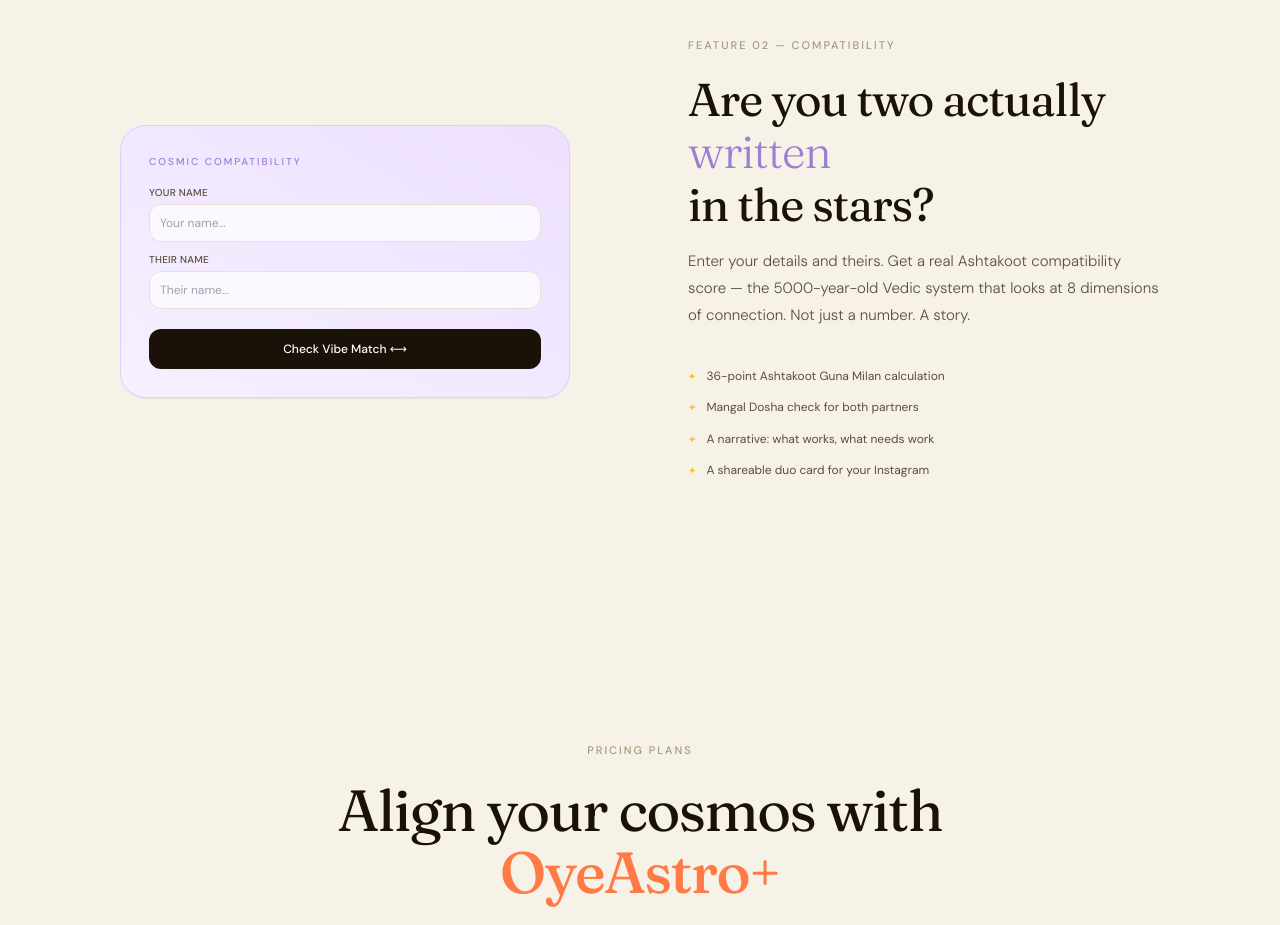
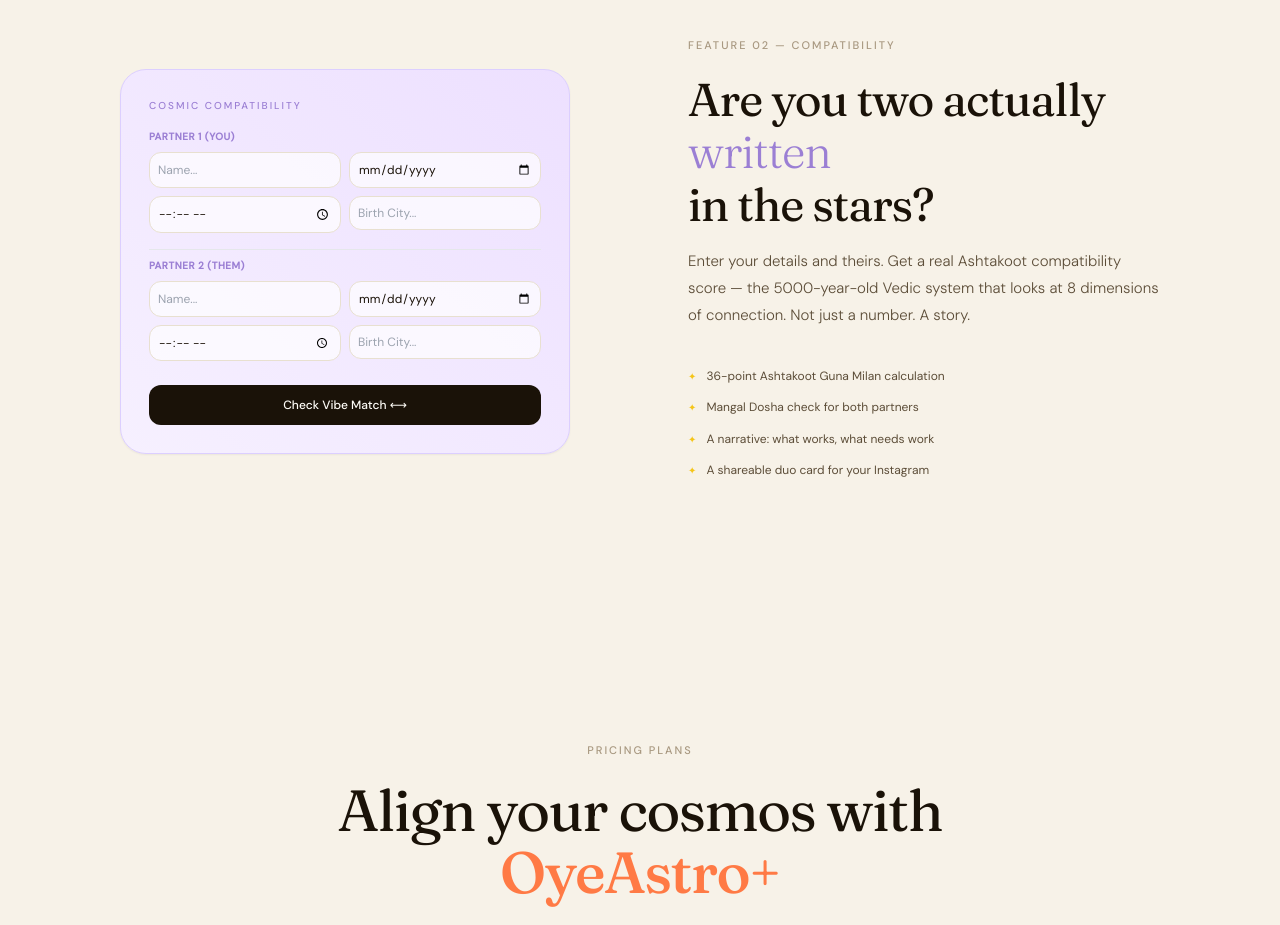
Before and after one commit to shivampandeyy97-cmd/oyeastro, a Next.js app in the folder oyeastro-next/: page / in a window 1280 px wide. Shown: the part 3400-4325 px from the top of the page. Built offline with nearby package versions, Linux system fonts and the light colour scheme.

Commit message:
fix: resolve geocoding CORS issue with a proxy endpoint, and implement full birth details compatibility form in page.tsx

```diff
--- a/oyeastro-next/src/app/page.tsx
+++ b/oyeastro-next/src/app/page.tsx
@@ -28,7 +28,20 @@
 
   // Compatibility State
   const [cName1, setCName1] = useState('')
+  const [cDate1, setCDate1] = useState('')
+  const [cTime1, setCTime1] = useState('')
+  const [cPlace1, setCPlace1] = useState('')
+  const [cSuggestions1, setCSuggestions1] = useState<any[]>([])
+  const [cShowSuggestions1, setCShowSuggestions1] = useState(false)
+
   const [cName2, setCName2] = useState('')
+  const [cDate2, setCDate2] = useState('')
+  const [cTime2, setCTime2] = useState('')
+  const [cPlace2, setCPlace2] = useState('')
+  const [cSuggestions2, setCSuggestions2] = useState<any[]>([])
+  const [cShowSuggestions2, setCShowSuggestions2] = useState(false)
+
+  const [compatLoading, setCompatLoading] = useState(false)
   const [compatChecked, setCompatChecked] = useState(false)
   const [compatScore, setCompatScore] = useState(0)
   const [compatText, setCompatText] = useState('')
@@ -40,6 +53,36 @@
     destiny: 60,
     trust: 82
   })
+
+  // Autocomplete 1
+  useEffect(() => {
+    if (cPlace1.length < 3) { setCSuggestions1([]); return }
+    const delay = setTimeout(async () => {
+      try {
+        const res = await fetch(`/api/geocode?q=${encodeURIComponent(cPlace1)}`)
+        if (res.ok) {
+          const data = await res.json()
+          setCSuggestions1(data)
+        }
+      } catch (err) { console.error(err) }
+    }, 400)
+    return () => clearTimeout(delay)
+  }, [cPlace1])
+
+  // Autocomplete 2
+  useEffect(() => {
+    if (cPlace2.length < 3) { setCSuggestions2([]); return }
+    const delay = setTimeout(async () => {
+      try {
+        const res = await fetch(`/api/geocode?q=${encodeURIComponent(cPlace2)}`)
+        if (res.ok) {
+          const data = await res.json()
+          setCSuggestions2(data)
+        }
+      } catch (err) { console.error(err) }
+    }, 400)
+    return () => clearTimeout(delay)
+  }, [cPlace2])
 
   // Share Clipboard Feedbacks
   const [vibeCopied, setVibeCopied] = useState(false)
@@ -192,62 +235,63 @@
   }
 
   // Compatibility score handler
-  const handleCompatCheck = () => {
-    if (!cName1 || !cName2) {
-      alert('Please enter names for both partners!')
+  const handleCompatCheck = async () => {
+    if (!cName1 || !cDate1 || !cTime1 || !cPlace1 || !cName2 || !cDate2 || !cTime2 || !cPlace2) {
+      alert('Please fill out all details for both partners!')
       return
     }
 
-    // Deterministic match percentage 30% - 99%
-    const combined = cName1.toLowerCase().trim() + cName2.toLowerCase().trim()
-    const hash = hashCode(combined)
-    const score = (hash % 70) + 30
+    setCompatLoading(true)
+    try {
+      const res = await fetch('/api/compatibility', {
+        method: 'POST',
+        headers: { 'Content-Type': 'application/json' },
+        body: JSON.stringify({
+          personA: { name: cName1, birthDate: cDate1, birthTime: cTime1, birthPlace: cPlace1 },
+          personB: { name: cName2, birthDate: cDate2, birthTime: cTime2, birthPlace: cPlace2 }
+        })
+      })
 
-    // Determinstic signs
-    const rashis = ["Aries", "Taurus", "Gemini", "Cancer", "Leo", "Virgo", "Libra", "Scorpio", "Sagittarius", "Capricorn", "Aquarius", "Pisces"]
-    const nakshatras = ["Ashwini", "Krittika", "Rohini", "Ardra", "Pushya", "Magha", "Hasta", "Swati", "Anuradha", "Jyeshtha", "Purva Ashadha", "Revati"]
+      if (!res.ok) {
+        const errData = await res.json()
+        throw new Error(errData.error || 'Matching failed')
+      }
 
-    const hash1 = hashCode(cName1)
-    const hash2 = hashCode(cName2)
+      const data = await res.json()
 
-    const rashi1 = rashis[hash1 % rashis.length]
-    const rashi2 = rashis[hash2 % rashis.length]
-    const naksh1 = nakshatras[hash1 % nakshatras.length]
-    const naksh2 = nakshatras[hash2 % nakshatras.length]
+      const tempKuta = data.kutas.find((k: any) => k.name === 'Gana')
+      const heartKuta = data.kutas.find((k: any) => k.name === 'Bhakoot')
+      const destinyKuta = data.kutas.find((k: any) => k.name === 'Graha Maitri')
+      const trustKuta = data.kutas.find((k: any) => k.name === 'Nadi')
 
-    const scoreTemp = (hash1 % 25) + 75
-    const scoreHeart = (hash2 % 30) + 65
-    const scoreDest = ((hash1 + hash2) % 40) + 55
-    const scoreTrust = ((hash1 * hash2) % 25) + 75
-
-    let txt = ""
-    if (score >= 85) {
-      txt = "Certified Soulmates 🔒 - You guys are sharing headphones and speaking in code. 10/10 vibe match. The stars are literally screaming!"
-    } else if (score >= 65) {
-      txt = "Solid Banter Vibe 💬 - Great energy, hilarious text threads. High key compatible. Go send them a meme right now."
-    } else if (score >= 45) {
-      txt = "Friendzone Hazard ⚠️ - The compatibility is giving 'thanks for the add' vibes. Tread carefully, keep it casual."
-    } else {
-      txt = "Absolute Red Flag 🚩 - Your charts are actively fighting. Delete their number for your own peace of mind. Not it."
+      setCompatScore(data.percentage)
+      setCompatText(data.narrative || data.summary)
+      setCompatDetails({
+        p1Sign: `${data.personA.meta.rashi || ''} · ${data.personA.meta.nakshatra || ''}`,
+        p2Sign: `${data.personB.meta.rashi || ''} · ${data.personB.meta.nakshatra || ''}`,
+        temp: tempKuta ? Math.round((tempKuta.scored / tempKuta.maxPoints) * 100) : 75,
+        heart: heartKuta ? Math.round((heartKuta.scored / heartKuta.maxPoints) * 100) : 70,
+        destiny: destinyKuta ? Math.round((destinyKuta.scored / destinyKuta.maxPoints) * 100) : 60,
+        trust: trustKuta ? Math.round((trustKuta.scored / trustKuta.maxPoints) * 100) : 80,
+      })
+      setCompatChecked(true)
+    } catch (err: any) {
+      alert(`Error checking compatibility: ${err.message}`)
+    } finally {
+      setCompatLoading(false)
     }
-
-    setCompatScore(score)
-    setCompatText(txt)
-    setCompatDetails({
-      p1Sign: `${rashi1} · ${naksh1}`,
-      p2Sign: `${rashi2} · ${naksh2}`,
-      temp: scoreTemp,
-      heart: scoreHeart,
-      destiny: scoreDest,
-      trust: scoreTrust
-    })
-    setCompatChecked(true)
   }
 
   // Reset compat
   const handleCompatReset = () => {
     setCName1('')
+    setCDate1('')
+    setCTime1('')
+    setCPlace1('')
     setCName2('')
+    setCDate2('')
+    setCTime2('')
+    setCPlace2('')
     setCompatChecked(false)
   }
 
@@ -575,35 +619,118 @@
 
                 {/* State 1: Intake inputs */}
                 {!compatChecked ? (
-                  <div className="cc-form flex flex-col gap-3">
-                    <div className="cc-form-row grid grid-cols-1 gap-2.5">
-                      <div className="flex flex-col">
-                        <label className="text-[10px] font-medium text-ink-mid uppercase tracking-wide mb-1">Your name</label>
+                  <div className="cc-form flex flex-col gap-4">
+                    {/* Partner 1 */}
+                    <div className="flex flex-col gap-2">
+                      <span className="text-[10px] font-semibold text-lavender uppercase tracking-wider">Partner 1 (You)</span>
+                      <div className="grid grid-cols-2 gap-2">
                         <input
                           type="text"
                           value={cName1}
                           onChange={(e) => setCName1(e.target.value)}
-                          placeholder="Your name..."
-                          className="w-full bg-white/70 border border-border rounded-xl p-2.5 text-xs font-body text-ink outline-none focus:bg-white focus:border-lavender transition-all duration-200"
+                          placeholder="Name..."
+                          className="w-full bg-white/70 border border-border rounded-xl p-2 text-xs font-body text-ink outline-none focus:bg-white focus:border-lavender transition-all duration-200"
+                        />
+                        <input
+                          type="date"
+                          value={cDate1}
+                          onChange={(e) => setCDate1(e.target.value)}
+                          className="w-full bg-white/70 border border-border rounded-xl p-2 text-xs font-body text-ink outline-none focus:bg-white focus:border-lavender transition-all duration-200"
                         />
                       </div>
-                      <div className="flex flex-col">
-                        <label className="text-[10px] font-medium text-ink-mid uppercase tracking-wide mb-1">Their name</label>
+                      <div className="grid grid-cols-2 gap-2 relative">
+                        <input
+                          type="time"
+                          value={cTime1}
+                          onChange={(e) => setCTime1(e.target.value)}
+                          className="w-full bg-white/70 border border-border rounded-xl p-2 text-xs font-body text-ink outline-none focus:bg-white focus:border-lavender transition-all duration-200"
+                        />
+                        <div className="relative">
+                          <input
+                            type="text"
+                            value={cPlace1}
+                            onChange={(e) => { setCPlace1(e.target.value); setCShowSuggestions1(true) }}
+                            onBlur={() => setTimeout(() => setCShowSuggestions1(false), 200)}
+                            placeholder="Birth City..."
+                            className="w-full bg-white/70 border border-border rounded-xl p-2 text-xs font-body text-ink outline-none focus:bg-white focus:border-lavender transition-all duration-200"
+                            autoComplete="off"
+                          />
+                          {cShowSuggestions1 && cSuggestions1.length > 0 && (
+                            <ul className="absolute left-0 right-0 top-full mt-1 bg-white border border-border rounded-xl shadow-lg z-50 max-h-32 overflow-y-auto pl-0 list-none m-0 p-0">
+                              {cSuggestions1.map((s: any, i: number) => (
+                                <li
+                                  key={i}
+                                  className="px-3 py-2 text-[10px] text-ink hover:bg-lavender/10 cursor-pointer truncate border-b border-border/40 last:border-0"
+                                  onMouseDown={() => { setCPlace1(s.display_name.split(',').slice(0, 3).join(',')); setCSuggestions1([]) }}
+                                >
+                                  📍 {s.display_name.split(',').slice(0, 3).join(', ')}
+                                </li>
+                              ))}
+                            </ul>
+                          )}
+                        </div>
+                      </div>
+                    </div>
+
+                    {/* Partner 2 */}
+                    <div className="flex flex-col gap-2 pt-2 border-t border-lavender/25">
+                      <span className="text-[10px] font-semibold text-lavender uppercase tracking-wider">Partner 2 (Them)</span>
+                      <div className="grid grid-cols-2 gap-2">
                         <input
                           type="text"
                           value={cName2}
                           onChange={(e) => setCName2(e.target.value)}
-                          placeholder="Their name..."
-                          className="w-full bg-white/70 border border-border rounded-xl p-2.5 text-xs font-body text-ink outline-none focus:bg-white focus:border-lavender transition-all duration-200"
+                          placeholder="Name..."
+                          className="w-full bg-white/70 border border-border rounded-xl p-2 text-xs font-body text-ink outline-none focus:bg-white focus:border-lavender transition-all duration-200"
+                        />
+                        <input
+                          type="date"
+                          value={cDate2}
+                          onChange={(e) => setCDate2(e.target.value)}
+                          className="w-full bg-white/70 border border-border rounded-xl p-2 text-xs font-body text-ink outline-none focus:bg-white focus:border-lavender transition-all duration-200"
                         />
                       </div>
+                      <div className="grid grid-cols-2 gap-2 relative">
+                        <input
+                          type="time"
+                          value={cTime2}
+                          onChange={(e) => setCTime2(e.target.value)}
+                          className="w-full bg-white/70 border border-border rounded-xl p-2 text-xs font-body text-ink outline-none focus:bg-white focus:border-lavender transition-all duration-200"
+                        />
+                        <div className="relative">
+                          <input
+                            type="text"
+                            value={cPlace2}
+                            onChange={(e) => { setCPlace2(e.target.value); setCShowSuggestions2(true) }}
+                            onBlur={() => setTimeout(() => setCShowSuggestions2(false), 200)}
+                            placeholder="Birth City..."
+                            className="w-full bg-white/70 border border-border rounded-xl p-2 text-xs font-body text-ink outline-none focus:bg-white focus:border-lavender transition-all duration-200"
+                            autoComplete="off"
+                          />
+                          {cShowSuggestions2 && cSuggestions2.length > 0 && (
+                            <ul className="absolute left-0 right-0 top-full mt-1 bg-white border border-border rounded-xl shadow-lg z-50 max-h-32 overflow-y-auto pl-0 list-none m-0 p-0">
+                              {cSuggestions2.map((s: any, i: number) => (
+                                <li
+                                  key={i}
+                                  className="px-3 py-2 text-[10px] text-ink hover:bg-lavender/10 cursor-pointer truncate border-b border-border/40 last:border-0"
+                                  onMouseDown={() => { setCPlace2(s.display_name.split(',').slice(0, 3).join(',')); setCSuggestions2([]) }}
+                                >
+                                  📍 {s.display_name.split(',').slice(0, 3).join(', ')}
+                                </li>
+                              ))}
+                            </ul>
+                          )}
+                        </div>
+                      </div>
                     </div>
+
                     <button
                       type="button"
                       onClick={handleCompatCheck}
+                      disabled={compatLoading}
                       className="cc-form-btn bg-ink text-ivory rounded-xl p-3 font-medium text-xs font-body cursor-pointer hover:bg-lavender transition-colors duration-200 border-none mt-2"
                     >
-                      Check Vibe Match ⟷
+                      {compatLoading ? 'Matching Orbits...' : 'Check Vibe Match ⟷'}
                     </button>
                   </div>
                 ) : (
--- a/oyeastro-next/src/components/IntakePanel.tsx
+++ b/oyeastro-next/src/components/IntakePanel.tsx
@@ -34,10 +34,7 @@
     if (debounceRef.current) clearTimeout(debounceRef.current)
     debounceRef.current = setTimeout(async () => {
       try {
-        const res = await fetch(
-          `https://nominatim.openstreetmap.org/search?format=json&q=${encodeURIComponent(birthPlace)}&limit=5&addressdetails=0`,
-          { headers: { 'User-Agent': 'OyeAstro/2.0 (oyeastro.com)' } }
-        )
+        const res = await fetch(`/api/geocode?q=${encodeURIComponent(birthPlace)}`)
         if (res.ok) {
           const data = await res.json() as CitySuggestion[]
           setSuggestions(data.slice(0, 5))
```
Also changed, not shown: oyeastro-next/src/app/api/geocode/route.ts (added, +31 -0 lines), oyeastro-next/src/components/CompatibilityBoard.tsx (+2 -8 lines).
